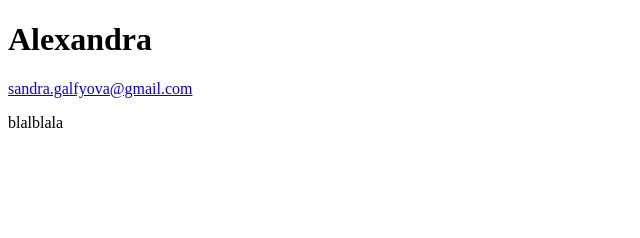
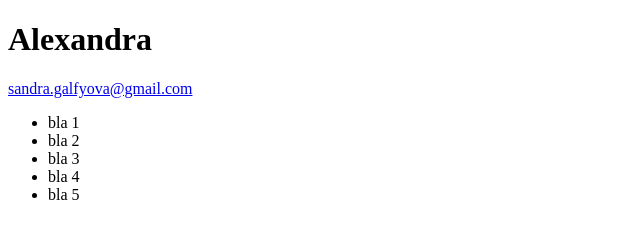
Before and after one commit to alexoxela/miniature-pancake, a plain HTML site: page index.html in a window 1280 px wide. Shown: the whole page, without its empty margins (0-640 px from the left). Drawn offline with Linux system fonts and the light colour scheme.

Commit message:
uprava noveho

```diff
--- a/index.html
+++ b/index.html
@@ -10,8 +10,14 @@
 
     <h1>Alexandra</h1>
     <a href="mailto:sandra.galfyova@gmail.com">sandra.galfyova@gmail.com</a>
-    <p>blalblala
+   <ul>
+       <li>bla 1</li>
+       <li>bla 2</li>
+       <li>bla 3</li>
+       <li>bla 4</li>
+       <li>bla 5</li>
+   </ul>
 
-    </p>
+
 </body>
 </html>
```
